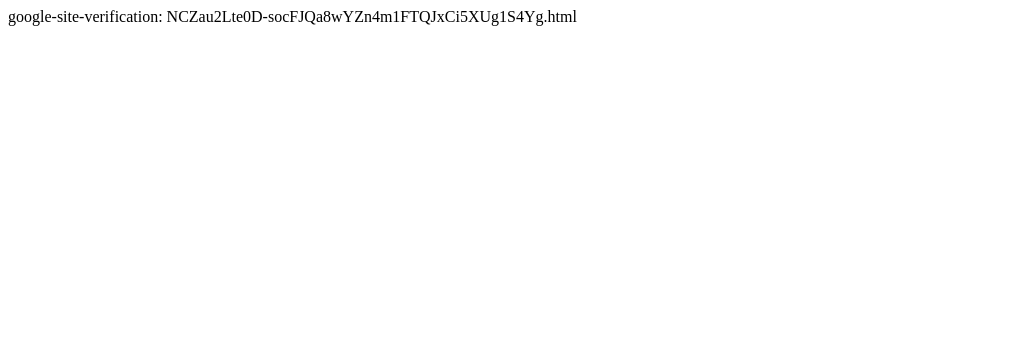
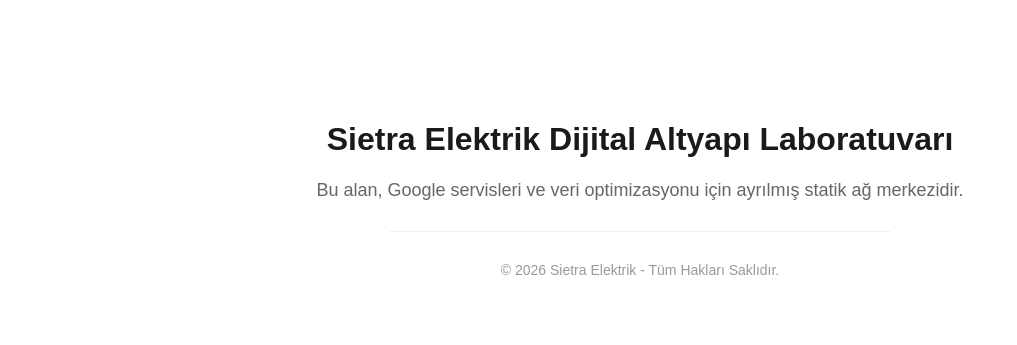
Before and after one commit to sietraelektrik-byte/sietraelektrik-byte, a plain HTML site: page index.html in a window 1280 px wide. Shown: the whole page, without its empty margins (0-1017 px from the left). Drawn offline with Linux system fonts and the light colour scheme.

Commit message:
Update index.html

```diff
--- a/index.html
+++ b/index.html
@@ -1,9 +1,17 @@
 <!DOCTYPE html>
-<html>
+<html lang="tr">
 <head>
-    <meta name="google-site-verification" content="NCZau2Lte0D-socFJQa8wYZn4m1FTQJxCi5XUg1S4Yg" />
+    <meta charset="UTF-8">
+    <meta name="viewport" content="width=device-width, initial-scale=1.0">
+    <title>Sietra Elektrik | Dijital Altyapı</title>
+    <meta name="google-site-verification" content="659704ea" />
 </head>
 <body>
-    google-site-verification: NCZau2Lte0D-socFJQa8wYZn4m1FTQJxCi5XUg1S4Yg.html
+    <div style="font-family: sans-serif; text-align: center; padding: 50px; margin-top: 50px;">
+        <h1 style="color: #1a1a1a;">Sietra Elektrik Dijital Altyapı Laboratuvarı</h1>
+        <p style="color: #666; font-size: 18px;">Bu alan, Google servisleri ve veri optimizasyonu için ayrılmış statik ağ merkezidir.</p>
+        <hr style="border: 0; border-top: 1px solid #eee; max-width: 500px; margin: 30px auto;">
+        <p style="color: #999; font-size: 14px;">© 2026 Sietra Elektrik - Tüm Hakları Saklıdır.</p>
+    </div>
 </body>
 </html>
```
